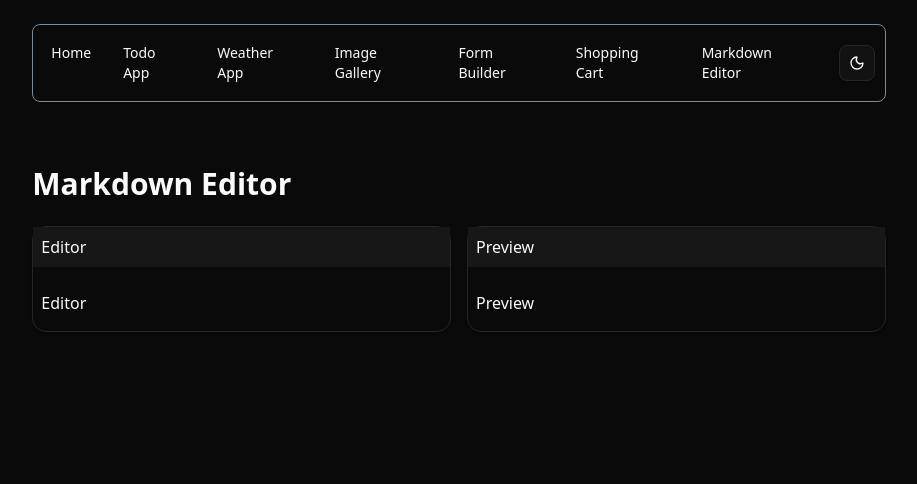
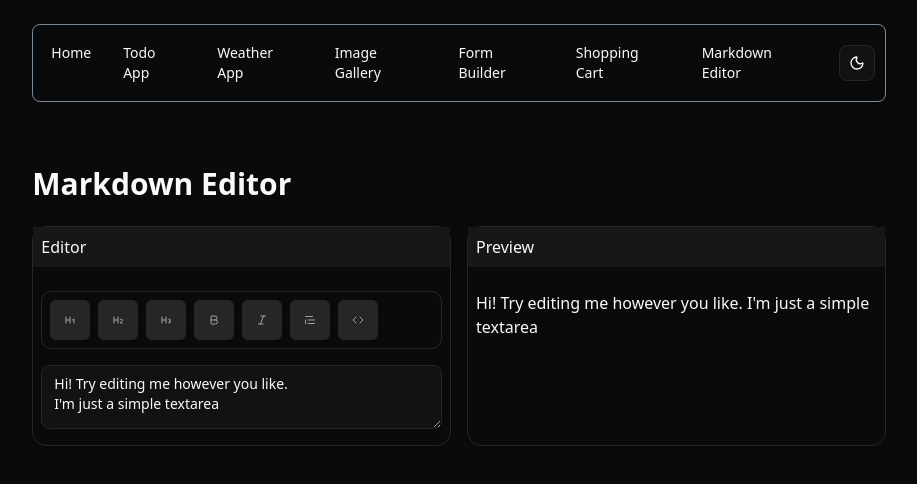
Before and after one commit to ap999nea/react-exercises, a React (Vite) app: page /markdown-editor in a window 1280 px wide. Shown: the top 484 px of the page, without its empty margins (181-1098 px from the left). Built offline with nearby package versions, Linux system fonts and the light colour scheme.

Commit message:
feat: adds redux toolkit and starts implementing store actions

```diff
--- a/package.json
+++ b/package.json
@@ -10,6 +10,7 @@
     "preview": "vite preview"
   },
   "dependencies": {
+    "@reduxjs/toolkit": "^2.11.2",
     "@tailwindcss/vite": "^4.1.18",
     "axios": "^1.13.5",
     "class-variance-authority": "^0.7.1",
@@ -21,6 +22,8 @@
     "react": "^19.2.0",
     "react-dom": "^19.2.0",
     "react-hook-form": "^7.71.1",
+    "react-markdown": "^10.1.0",
+    "react-redux": "^9.2.0",
     "react-router-dom": "^7.13.0",
     "sonner": "^2.0.7",
     "tailwind-merge": "^3.4.1",
--- a/src/apps/MarkdownEditor/MarkdownEditorApp.tsx
+++ b/src/apps/MarkdownEditor/MarkdownEditorApp.tsx
@@ -1,13 +1,17 @@
+import { Provider } from "react-redux";
 import { Editor } from "./components/Editor";
 import { Preview } from "./components/Preview";
+import { EditorStore } from "./state/store";
 
 export const MarkdownEditorApp = () => {
   return (
     <div className="flex flex-col gap-6 w-5/6 md:w-4/6">
       <h1 className="text-3xl font-bold">Markdown Editor</h1>
-      <div className="grid grid-cols-1 lg:grid-cols-2 gap-4">
-        <Editor />
-        <Preview />
+      <div className="grid grid-cols-1 lg:grid-cols-2 gap-4 h-full">
+        <Provider store={EditorStore}>
+          <Editor />
+          <Preview />
+        </Provider>
       </div>
     </div>
   );
--- a/src/apps/MarkdownEditor/components/Editor.tsx
+++ b/src/apps/MarkdownEditor/components/Editor.tsx
@@ -1,10 +1,72 @@
+import {
+  Bold,
+  Code,
+  Heading1,
+  Heading2,
+  Heading3,
+  Italic,
+  TextQuote,
+} from "lucide-react";
+import { useRef, useState } from "react";
 import { Card } from "@/components/ui/card";
+import { Kbd, KbdGroup } from "@/components/ui/kbd";
+import { Textarea } from "@/components/ui/textarea";
+
+const wrappingElements = ["**", "*", "`"];
+const headings = ["# ", "## ", "### "];
 
 export const Editor = () => {
+  const [value, setValue] = useState(
+    "Hi! Try editing me however you like. \nI'm just a simple textarea",
+  );
+  const textareaRef = useRef<HTMLTextAreaElement | null>(null);
+
+  const editText = (signToInsert: string) => {
+    const textarea = textareaRef.current;
+    if (!textarea) return;
+    const start = textarea.selectionStart;
+    const end = textarea.selectionEnd;
+    if (!start || !end) return;
+    const selectedText = value.slice(start, end);
+
+    const newText = `${value.slice(0, start)}${signToInsert}${selectedText}${wrappingElements.includes(signToInsert) ? signToInsert : ""}${headings.includes(signToInsert) ? "\n" : ""}${value.slice(end)}`;
+    setValue(newText);
+  };
+
   return (
     <Card className="p-0 flex flex-col gap-4">
       <div className="p-2 bg-[#171717]">Editor</div>
-      <div className="p-2 pb-4">Editor</div>
+      <div className="p-2 pb-4 flex flex-col gap-4">
+        <KbdGroup className="p-2">
+          <Kbd className="w-10 h-10" onClick={() => editText("# ")}>
+            <Heading1 className="text-2xl" />
+          </Kbd>
+          <Kbd className="w-10 h-10" onClick={() => editText("##")}>
+            <Heading2 className="text-2xl" />
+          </Kbd>
+          <Kbd className="w-10 h-10" onClick={() => editText("###")}>
+            <Heading3 className="text-2xl" />
+          </Kbd>
+          <Kbd className="w-10 h-10" onClick={() => editText("**")}>
+            <Bold className="text-2xl" />
+          </Kbd>
+          <Kbd className="w-10 h-10" onClick={() => editText("*")}>
+            <Italic className="text-2xl" />
+          </Kbd>
+          <Kbd className="w-10 h-10" onClick={() => editText("> ")}>
+            <TextQuote className="text-2xl" />
+          </Kbd>
+          <Kbd className="w-10 h-10" onClick={() => editText("`")}>
+            <Code className="text-2xl" />
+          </Kbd>
+        </KbdGroup>
+        <Textarea
+          ref={textareaRef}
+          placeholder="Type here ..."
+          value={value}
+          onChange={(e) => setValue(e.target.value)}
+        />
+      </div>
     </Card>
   );
 };
--- a/src/apps/MarkdownEditor/components/Preview.tsx
+++ b/src/apps/MarkdownEditor/components/Preview.tsx
@@ -1,10 +1,15 @@
+import Markdown from "react-markdown";
 import { Card } from "@/components/ui/card";
 
 export const Preview = () => {
   return (
-    <Card className="p-0 flex flex-col gap-4">
+    <Card className="p-0 flex flex-col gap-4 pb-4">
       <div className="p-2 bg-[#171717]">Preview</div>
-      <div className="p-2 pb-4">Preview</div>
+      <div className="p-2 pb-4 markdown-preview">
+        <Markdown>
+          {"# Hi! Try editing me however you like. I'm just a simple textarea"}
+        </Markdown>
+      </div>
     </Card>
   );
 };
--- /dev/null
+++ b/src/apps/MarkdownEditor/state/slice.ts
@@ -0,0 +1,17 @@
+import { createSlice } from "@reduxjs/toolkit";
+
+export interface EditorState {
+  text: string;
+}
+
+const initialState: EditorState = {
+  text: "#Hi! \nTry editing me however you like. \nI'm just a simple textarea",
+};
+
+export const editorSlice = createSlice({
+  name: "editor",
+  initialState,
+  reducers: {
+    updateText: (state, action) => {},
+  },
+});
--- /dev/null
+++ b/src/apps/MarkdownEditor/state/store.ts
@@ -0,0 +1,9 @@
+import { configureStore } from "@reduxjs/toolkit";
+
+export const EditorStore = configureStore({
+  reducer: {},
+});
+
+export type RootState = ReturnType<typeof EditorStore.getState>;
+
+export type AppDispatch = typeof EditorStore.dispatch;
--- /dev/null
+++ b/src/components/ui/kbd.tsx
@@ -0,0 +1,31 @@
+import { cn } from "@/lib/utils";
+
+function Kbd({ className, ...props }: React.ComponentProps<"kbd">) {
+  return (
+    <kbd
+      data-slot="kbd"
+      className={cn(
+        "bg-muted text-muted-foreground inline-flex h-5 w-fit min-w-5 items-center justify-center gap-1 rounded-sm px-1 font-sans text-xs font-medium select-none",
+        "[&_svg:not([class*='size-'])]:size-3",
+        "[[data-slot=tooltip-content]_&]:bg-background/20 [[data-slot=tooltip-content]_&]:text-background dark:[[data-slot=tooltip-content]_&]:bg-background/10 cursor-pointer",
+        className,
+      )}
+      {...props}
+    />
+  );
+}
+
+function KbdGroup({ className, ...props }: React.ComponentProps<"div">) {
+  return (
+    <kbd
+      data-slot="kbd-group"
+      className={cn(
+        "inline-flex items-center gap-2 border rounded-lg",
+        className,
+      )}
+      {...props}
+    />
+  );
+}
+
+export { Kbd, KbdGroup };
--- /dev/null
+++ b/src/components/ui/textarea.tsx
@@ -0,0 +1,18 @@
+import type * as React from "react";
+
+import { cn } from "@/lib/utils";
+
+function Textarea({ className, ...props }: React.ComponentProps<"textarea">) {
+  return (
+    <textarea
+      data-slot="textarea"
+      className={cn(
+        "border-input placeholder:text-muted-foreground focus-visible:border-ring focus-visible:ring-ring/50 aria-invalid:ring-destructive/20 dark:aria-invalid:ring-destructive/40 aria-invalid:border-destructive dark:bg-input/30 flex field-sizing-content min-h-16 w-full rounded-md border bg-transparent px-3 py-2 text-base shadow-xs transition-[color,box-shadow] outline-none focus-visible:ring-[3px] disabled:cursor-not-allowed disabled:opacity-50 md:text-sm",
+        className,
+      )}
+      {...props}
+    />
+  );
+}
+
+export { Textarea };
```
Also changed, not shown: 1 other file (tests, documents, lock files or other folders).
